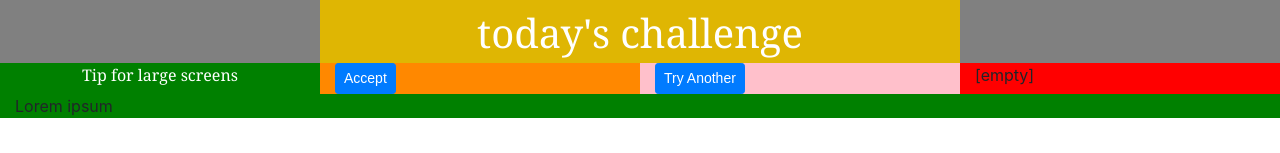
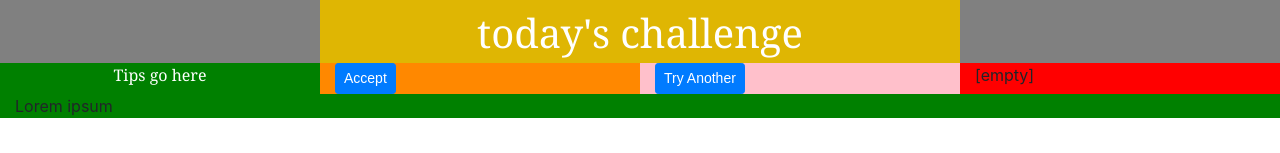
Before and after one commit to MoSiReRo/environmentally-challenged-frontend, a React (Create React App) app: page / in a window 1280 px wide. Shown: the part 225-378 px from the top of the page. Built offline with nearby package versions, Linux system fonts and the light colour scheme.

Commit message:
Tips passed through from state

```diff
--- a/src/App.js
+++ b/src/App.js
@@ -10,14 +10,14 @@ class App extends React.Component {
   state = {
     date: "",
     challenges: [
-      {ChallengeId: "966967c4-62ee-11ea-bc55-0242ac130003", challengeDesc: "Bring a reusable bag when you go shopping", completed: 0, userId: 1, accepted: 0, tips: "Doing this for a year will save XX litres of water"},
-      {ChallengeId: "96696a26-62ee-11ea-bc55-0242ac130003", challengeDesc: "Don't buy anything packaged in plastic", completed: 0, userId: 1, accepted: 0, tips: "Doing this for a year will save XXX"},
-      {ChallengeId: "96696b2a-62ee-11ea-bc55-0242ac130003", challengeDesc: "Use a reusable water bottle", completed: 0, userId: 1, accepted: 0, tips: "Doing this for a year will save YYY"},
-      {ChallengeId: "96696c10-62ee-11ea-bc55-0242ac130003", challengeDesc: "Switch all your bills and bank statements to paperless", completed: 0, userId: 1, accepted: 0, tips: "Doing this for a year will save ZZZ"},
-      {ChallengeId: "96696ce2-62ee-11ea-bc55-0242ac130003", challengeDesc: "Turn the tap off when brushing your teeth", completed: 0, userId: 1, accepted: 0, tips: "Doing this for a year will save ABC"},
-      {ChallengeId: "96697002-62ee-11ea-bc55-0242ac130003", challengeDesc: "Unplug appliances in standby mode", completed: 0, userId: 1, accepted: 0, tips: "Doing this for a year will save DEF"}
+      { ChallengeId: "966967c4-62ee-11ea-bc55-0242ac130003", challengeDesc: "Bring a reusable bag when you go shopping", completed: 0, userId: 1, accepted: 0, tips: "Doing this for a year will save XX litres of water" },
+      { ChallengeId: "96696a26-62ee-11ea-bc55-0242ac130003", challengeDesc: "Don't buy anything packaged in plastic", completed: 0, userId: 1, accepted: 0, tips: "Doing this for a year will save XXX" },
+      { ChallengeId: "96696b2a-62ee-11ea-bc55-0242ac130003", challengeDesc: "Use a reusable water bottle", completed: 0, userId: 1, accepted: 0, tips: "Doing this for a year will save YYY" },
+      { ChallengeId: "96696c10-62ee-11ea-bc55-0242ac130003", challengeDesc: "Switch all your bills and bank statements to paperless", completed: 0, userId: 1, accepted: 0, tips: "Doing this for a year will save ZZZ" },
+      { ChallengeId: "96696ce2-62ee-11ea-bc55-0242ac130003", challengeDesc: "Turn the tap off when brushing your teeth", completed: 0, userId: 1, accepted: 0, tips: "Doing this for a year will save ABC" },
+      { ChallengeId: "96697002-62ee-11ea-bc55-0242ac130003", challengeDesc: "Unplug appliances in standby mode", completed: 0, userId: 1, accepted: 0, tips: "Doing this for a year will save DEF" }
     ],
-    todaysChallenge: {ChallengeId: "1", challengeDesc: "Click 'Try Another' to see today's challenge", completed: 0, userId: 1, accepted: 0, tips: "Tips go here"},
+    todaysChallenge: { ChallengeId: "1", challengeDesc: "Click 'Try Another' to see today's challenge", completed: 0, userId: 1, accepted: 0, tips: "Tips go here" },
   };
 
   componentDidMount() {
@@ -77,8 +77,10 @@ class App extends React.Component {
           todaysChallenge={this.state.todaysChallenge}
           newChallengeFunc={this.newChallenge}
           challengeAcceptedFunc={this.challengeAccepted}
-          />
-        <MobileTip />
+        />
+        <MobileTip
+          todaysChallengeTip={this.state.todaysChallenge.tips}
+        />
         <Footer />
       </div>
     );
--- a/src/Main.js
+++ b/src/Main.js
@@ -26,7 +26,9 @@ class Main extends React.Component {
             </div>
             </div>
             <div className="row">
-               <TipLarge />
+               <TipLarge
+                  todaysChallengeTip={this.props.todaysChallenge.tips}
+               />
                <div className="col-12 col-md-6 boxForButtons purple">
                   <Buttons
                      newChallengeFunc={this.props.newChallengeFunc}
--- a/src/MobileTip.js
+++ b/src/MobileTip.js
@@ -6,7 +6,7 @@ render() {
     return (
 <div className="row">
          <div className="col-12 col-md-3 tipHint pink d-lg-none d-md-none">
-            Tip/Hint for mobiles
+            {this.props.todaysChallengeTip}
          </div>
       </div>
     )
--- a/src/TipLarge.js
+++ b/src/TipLarge.js
@@ -5,14 +5,11 @@ class TipLarge extends React.Component {
 
     render() {
         return (
-
-<div className="col-12 col-md-3 tipHint green  d-none d-md-block">
-            Tip for large screens
-         </div>
-
+            <div className="col-12 col-md-3 tipHint green  d-none d-md-block">
+                {this.props.todaysChallengeTip}
+            </div>
         );
-
-}
+    }
 }
 
 export default TipLarge;
```
Lines whose indentation alone changed are shown as unchanged.
